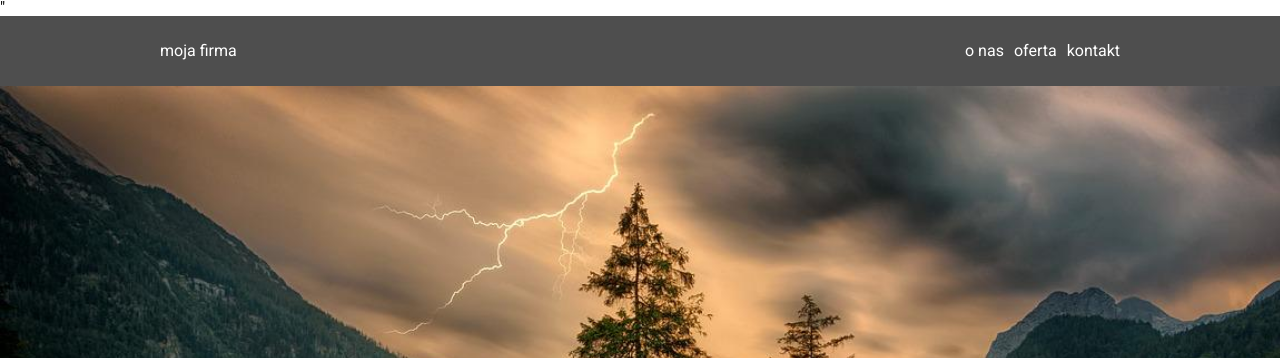
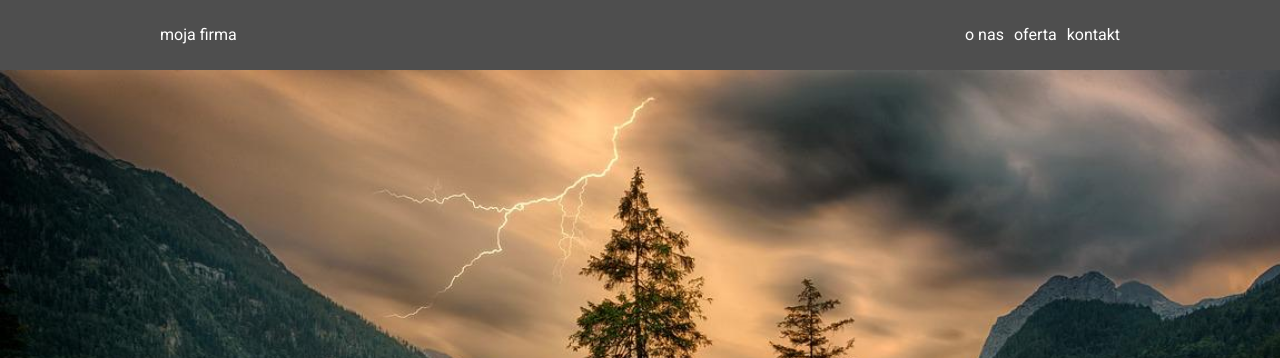
Before and after one commit to romanpajak/The-first-website-project-made-on-a-bootcamp, a plain HTML site: page index.html in a window 1280 px wide. Shown: the top 358 px of the page. Drawn offline with Linux system fonts and the light colour scheme.

Commit message:
Update index.html

```diff
--- a/index.html
+++ b/index.html
@@ -8,7 +8,7 @@
     <link rel="stylesheet" href="style.css">
     <link href="<link rel="preconnect" href="https://fonts.googleapis.com">
     <link rel="preconnect" href="https://fonts.gstatic.com" crossorigin>
-    <link href="https://fonts.googleapis.com/css2?family=Roboto:ital,wght@0,100;0,300;0,400;0,500;0,700;0,900;1,100;1,300;1,400;1,500;1,700;1,900&display=swap" rel="stylesheet">"
+    <link href="https://fonts.googleapis.com/css2?family=Roboto:ital,wght@0,100;0,300;0,400;0,500;0,700;0,900;1,100;1,300;1,400;1,500;1,700;1,900&display=swap" rel="stylesheet">
     <link rel="stylesheet" href="https://cdnjs.cloudflare.com/ajax/libs/font-awesome/4.7.0/css/font-awesome.min.css">
     <title>Document</title>
 </head>
```
